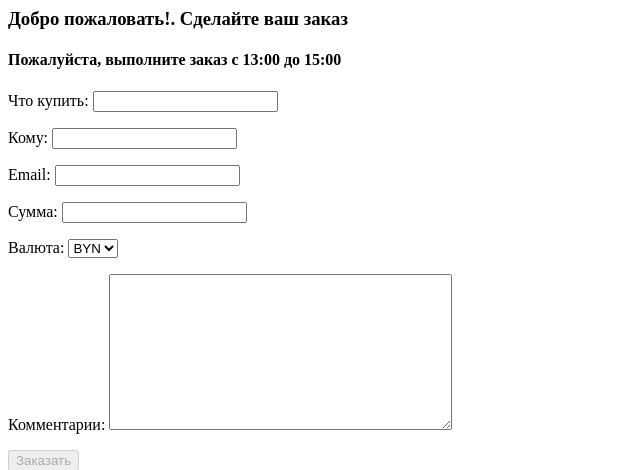
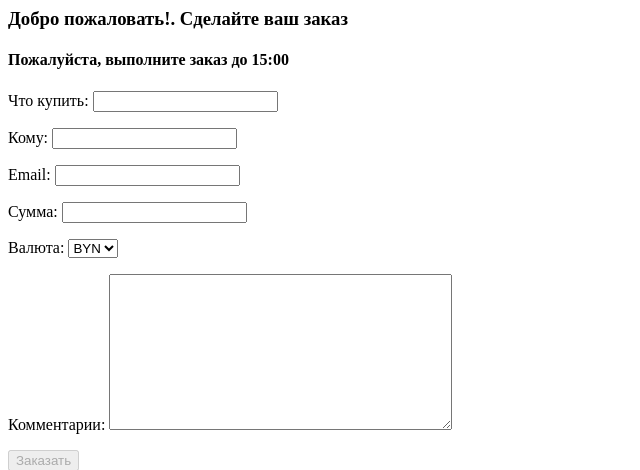
Before and after one commit to alexleschenko/E-store-functionality, a Django app: page / in a window 1280 px wide. Shown: the top 470 px of the page, without its empty margins (0-640 px from the left). Run offline with Django 3.2, Linux system fonts and the light colour scheme; parts of the project's set-up code (start-up, migrations or seed data) failed here and were passed over.

Commit message:
correct view and user_form files

```diff
--- a/app/templates/user_form.html
+++ b/app/templates/user_form.html
@@ -7,7 +7,7 @@
     <input type="submit" value="Заказать">
 </form>
 {% else %}
-    <h4>Пожалуйста, выполните заказ с 13:00 до 15:00</h4>
+    <h4>Пожалуйста, выполните заказ до 15:00</h4>
 <form action="{% url 'order' %}" method="post" >
     {{ my_form.as_p }}
     {% csrf_token %}
--- a/app/views.py
+++ b/app/views.py
@@ -126,7 +126,7 @@ def update(request):
                                                     pay_value=data['payment_value'],
                                                     pay_method=data['payment_method'])
                 user = UserDB.objects.filter(id=id).get()
-                order_update = u'Ваш заказ изменен администратором \n 1) {0} \n 2) {1}'.format(user.order, user.comment)
+                order_update = u'Ваш заказ изменен администратором \n 1) заказ: {0} \n 2) комментарий: {1}'.format(user.order, user.comment)
                 send_mail('Ваш заказ изменен администратором', order_update, admin_us.email, [user.email])
                 return redirect('admin')
             context = {'my_form': form}
```
Also changed, not shown: db.sqlite3.
